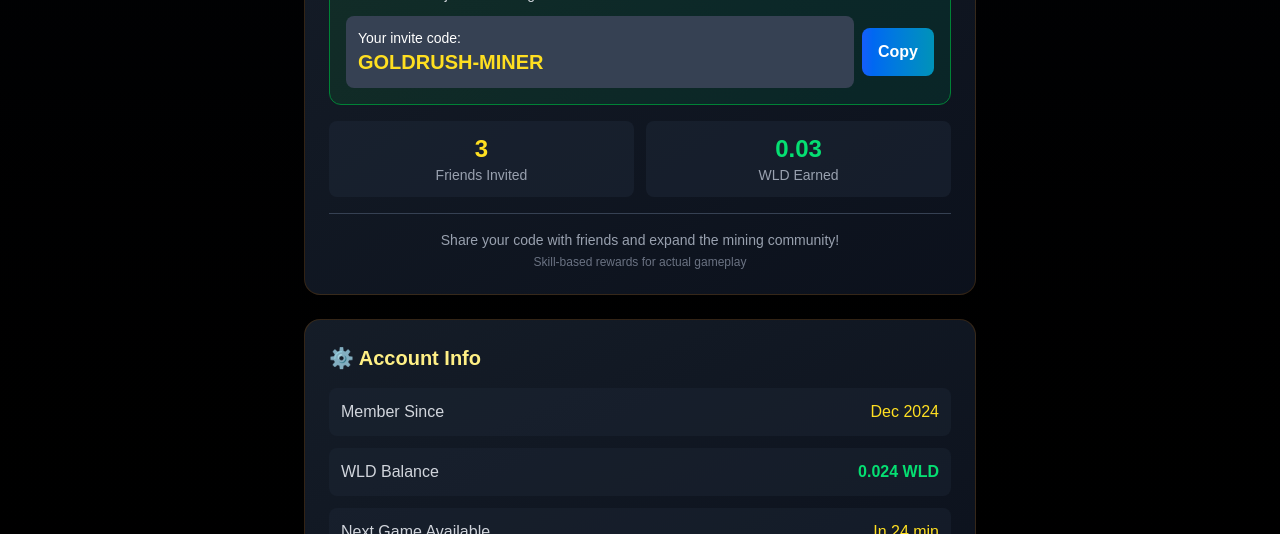
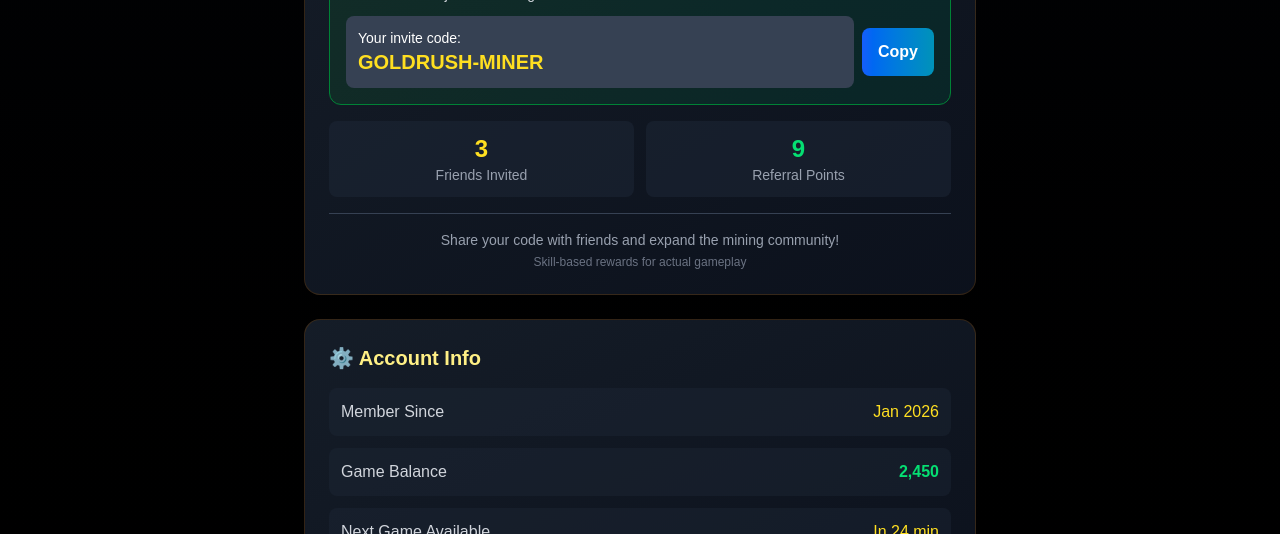
Before and after one commit to SockGod/gold-rush-miner, a Next.js app: page /profile in a window 1280 px wide. Shown: the part 1447-1981 px from the top of the page. Built offline with nearby package versions, Linux system fonts and the light colour scheme.

Commit message:
FINAL FIX: Complete WLD compliance - fixed Verify World ID, removed all WLD references from non-payment areas, corrected reward texts

```diff
--- a/src/app/(protected)/guide/page.tsx
+++ b/src/app/(protected)/guide/page.tsx
@@ -87,14 +87,14 @@ export default function GuidePage() {
               </div>
             </div>
 
-            {/* DAILY REWARDS INFO */}
+            {/* DAILY REWARDS INFO - ✅ CORRIGIDO */}
             <div className="p-6 bg-gradient-to-br from-gray-800/70 to-gray-900/70 rounded-2xl border border-yellow-800/30">
               <h2 className="text-xl font-bold mb-4 text-yellow-200">🎁 Daily Rewards System</h2>
               <div className="space-y-4">
                 <div className="p-4 bg-green-900/20 rounded-lg border border-green-700">
                   <div className="flex justify-between items-center mb-2">
                     <h3 className="font-bold">Level 1 Reward</h3>
-                    <span className="font-bold text-green-400">0.002 WLD</span>
+                    <span className="font-bold text-green-400">Daily Reward</span> {/* ✅ CORRIGIDO */}
                   </div>
                   <p className="text-gray-300 text-sm">Reach 500 points in one day</p>
                   <div className="w-full bg-gray-700 rounded-full h-2 mt-2">
@@ -104,7 +104,7 @@ export default function GuidePage() {
                 <div className="p-4 bg-yellow-900/20 rounded-lg border border-yellow-700">
                   <div className="flex justify-between items-center mb-2">
                     <h3 className="font-bold">Level 2 Reward</h3>
-                    <span className="font-bold text-yellow-300">0.010 WLD</span>
+                    <span className="font-bold text-yellow-300">Bonus Reward</span> {/* ✅ CORRIGIDO */}
                   </div>
                   <p className="text-gray-300 text-sm">Complete 5 games with 1500+ points each</p>
                   <div className="w-full bg-gray-700 rounded-full h-2 mt-2">
--- a/src/app/(protected)/history/page.tsx
+++ b/src/app/(protected)/history/page.tsx
@@ -65,7 +65,7 @@ export default function HistoryPage() {
               </div>
             </div>
 
-            {/* DAILY REWARDS INFO (NOT CLAIMABLE HERE) */}
+            {/* DAILY REWARDS INFO (NOT CLAIMABLE HERE) - ✅ CORRIGIDO */}
             <div className="p-6 bg-gradient-to-br from-gray-800/70 to-gray-900/70 rounded-2xl border border-yellow-800/30">
               <h2 className="text-xl font-bold mb-4 text-yellow-200">🎁 Daily Rewards Info</h2>
 
@@ -76,7 +76,7 @@ export default function HistoryPage() {
                       <h4 className="font-bold">Level 1</h4>
                       <p className="text-sm text-gray-300">500 points today</p>
                     </div>
-                    <span className="font-bold text-green-400">0.002 WLD</span>
+                    <span className="font-bold text-green-400">Daily Reward</span> {/* ✅ CORRIGIDO */}
                   </div>
                   <p className="text-gray-400 text-sm text-center">
                     Claim in the game after verification
@@ -89,7 +89,7 @@ export default function HistoryPage() {
                       <h4 className="font-bold">Level 2</h4>
                       <p className="text-sm text-gray-300">5 games with 1500+ points each</p>
                     </div>
-                    <span className="font-bold text-yellow-300">0.010 WLD</span>
+                    <span className="font-bold text-yellow-300">Bonus Reward</span> {/* ✅ CORRIGIDO */}
                   </div>
                   <p className="text-gray-400 text-sm text-center">
                     Claim in the game after verification
--- a/src/app/(protected)/profile/page.tsx
+++ b/src/app/(protected)/profile/page.tsx
@@ -48,12 +48,12 @@ export default function ProfilePage() {
     setProgressData(getRealProgressData());
   }, []);
 
-  // Get user data for referral (example data)
+  // Get user data for referral (example data) - ✅ CORRIGIDO
   const userData = {
     username: 'Miner',
-    referralCode: `GOLDRUSH-${'Miner'.toUpperCase().slice(0, 6)}`,
+    referralCode: `GOLDRUSH-MINER`, // ✅ Simplificado
     friendsInvited: 3,
-    wldEarned: 0.03,
+    referralPoints: 9, // ✅ CORRIGIDO: friendsInvited * 3
   };
 
   return (
@@ -191,7 +191,7 @@ export default function ProfilePage() {
               </button>
             </div>
 
-            {/* REFERRAL SYSTEM - ✅ CORRIGIDO */}
+            {/* REFERRAL SYSTEM - ✅ CORRIGIDO COMPLETAMENTE */}
             <div className="p-6 bg-gradient-to-br from-gray-800/70 to-gray-900/70 rounded-2xl border border-yellow-800/30">
               <h2 className="text-xl font-bold mb-4 text-yellow-200">🤝 Invite Friends</h2>
 
@@ -228,8 +228,9 @@ export default function ProfilePage() {
                     <p className="text-gray-400 text-sm">Friends Invited</p>
                   </div>
                   <div className="text-center p-3 bg-gray-800/50 rounded-lg">
-                    <p className="text-2xl font-bold text-green-400">{userData.wldEarned.toFixed(2)}</p>
-                    <p className="text-gray-400 text-sm">WLD Earned</p>
+                    {/* ✅ CORRIGIDO: WLD Earned → Referral Points */}
+                    <p className="text-2xl font-bold text-green-400">{userData.referralPoints}</p>
+                    <p className="text-gray-400 text-sm">Referral Points</p>
                   </div>
                 </div>
 
@@ -244,17 +245,17 @@ export default function ProfilePage() {
               </div>
             </div>
 
-            {/* ACCOUNT INFO */}
+            {/* ACCOUNT INFO - ✅ CORRIGIDO */}
             <div className="p-6 bg-gradient-to-br from-gray-800/70 to-gray-900/70 rounded-2xl border border-yellow-800/30">
               <h2 className="text-xl font-bold mb-4 text-yellow-200">⚙️ Account Info</h2>
               <div className="space-y-3">
                 <div className="flex justify-between p-3 bg-gray-800/40 rounded-lg">
                   <span className="text-gray-300">Member Since</span>
-                  <span className="text-yellow-300">Dec 2024</span>
+                  <span className="text-yellow-300">Jan 2026</span> {/* ✅ CORRIGIDO: Data atual */}
                 </div>
                 <div className="flex justify-between p-3 bg-gray-800/40 rounded-lg">
-                  <span className="text-gray-300">WLD Balance</span>
-                  <span className="text-green-400 font-bold">0.024 WLD</span>
+                  <span className="text-gray-300">Game Balance</span> {/* ✅ CORRIGIDO: WLD Balance → Game Balance */}
+                  <span className="text-green-400 font-bold">2,450</span> {/* ✅ CORRIGIDO: Pontos em vez de WLD */}
                 </div>
                 <div className="flex justify-between p-3 bg-gray-800/40 rounded-lg">
                   <span className="text-gray-300">Next Game Available</span>
```
Also changed, not shown: src/components/MiningGame.tsx (+21 -77 lines).
